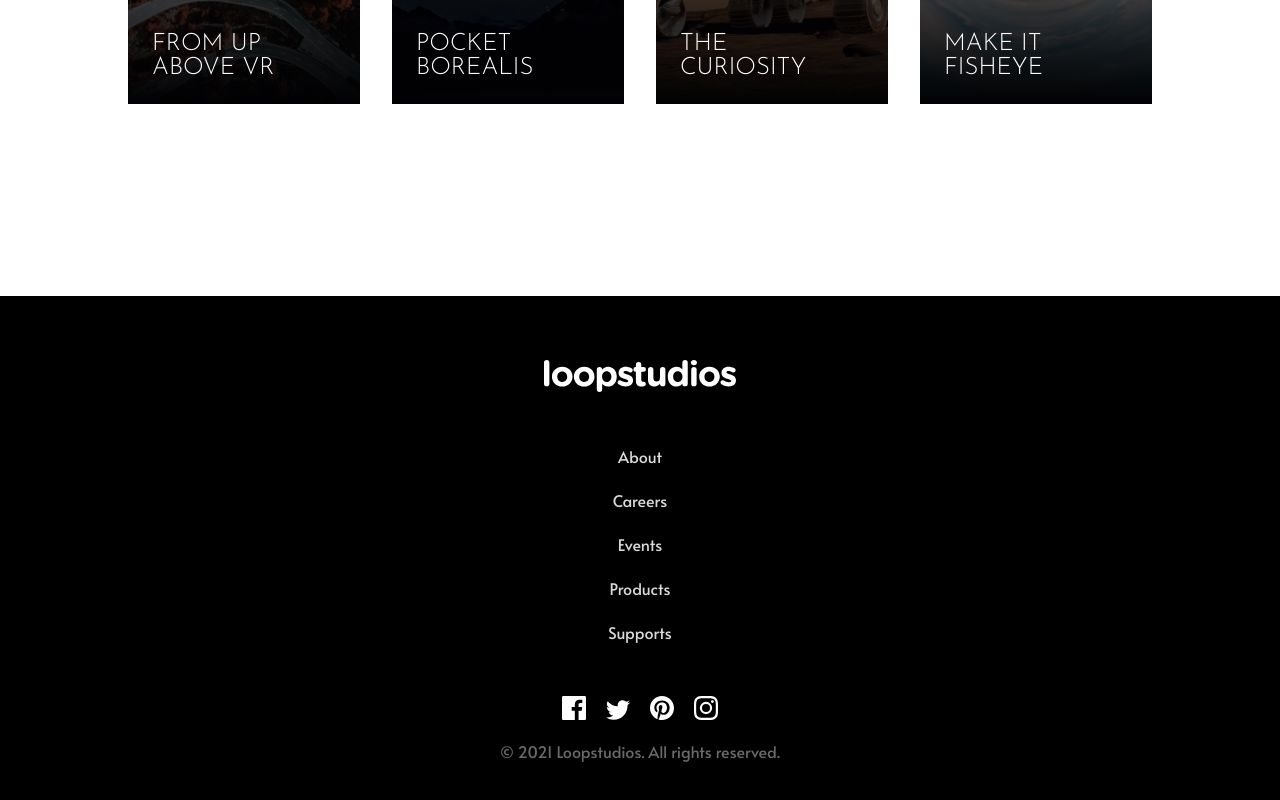
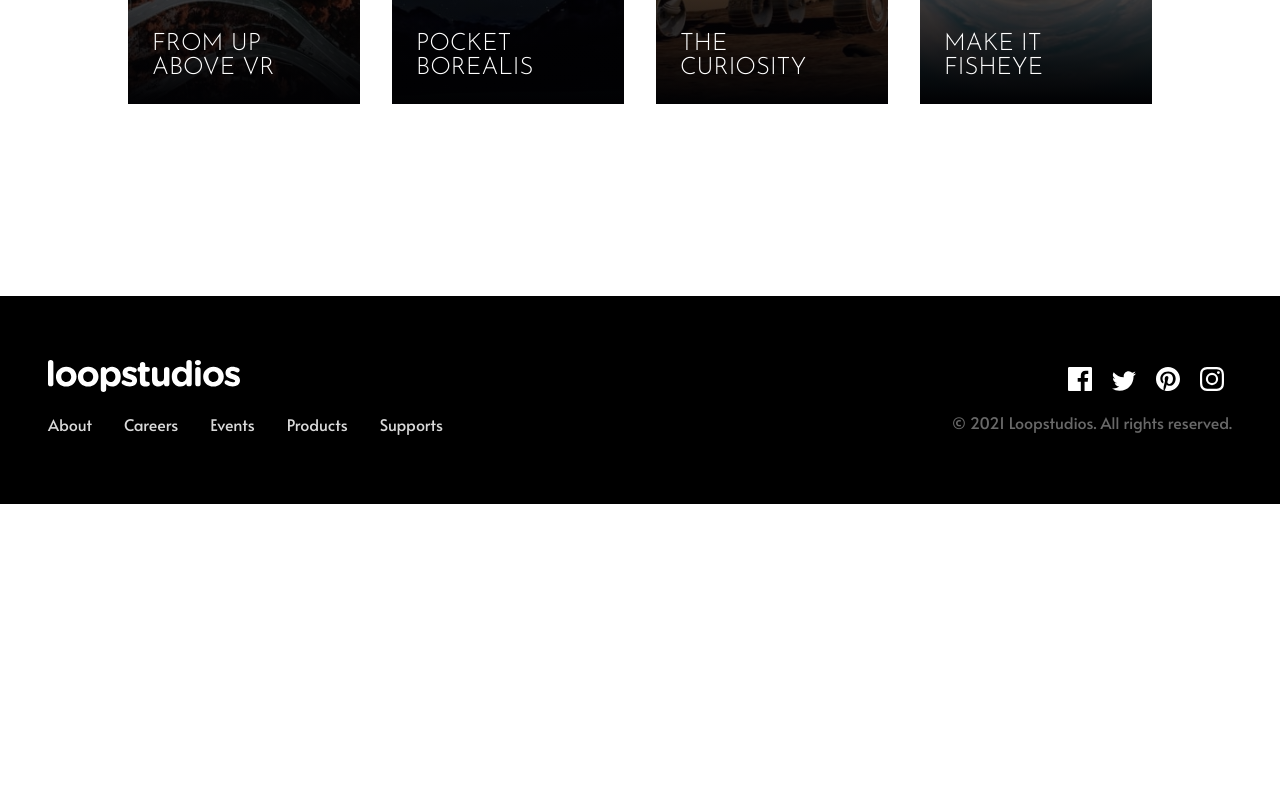
Before and after one commit to dev-Flone/loop-studio-landing-page, a plain HTML site: page index.html in a window 1280 px wide. Shown: the part 2363-3163 px from the top of the page. After the commit the page ends 2867 px from the top, so only its background shows below. Drawn offline with Linux system fonts and the light colour scheme.

Commit message:
footer-fix

```diff
--- a/app/style.scss
+++ b/app/style.scss
@@ -381,6 +381,23 @@ h3 {
       }
     }
   }
+  .container__footer {
+    flex-direction: row;
+    justify-content: space-between;
+    &__top {
+      text-align: left;
+      &--logo {
+        margin-bottom: 0;
+      }
+      .link {
+        flex-direction: row;
+        gap: 2rem;
+      }
+    }
+    &__bottom {
+      text-align: right;
+    }
+  }
 }
 
 /* Desktop */
```
Also changed, not shown: style/style.css.
